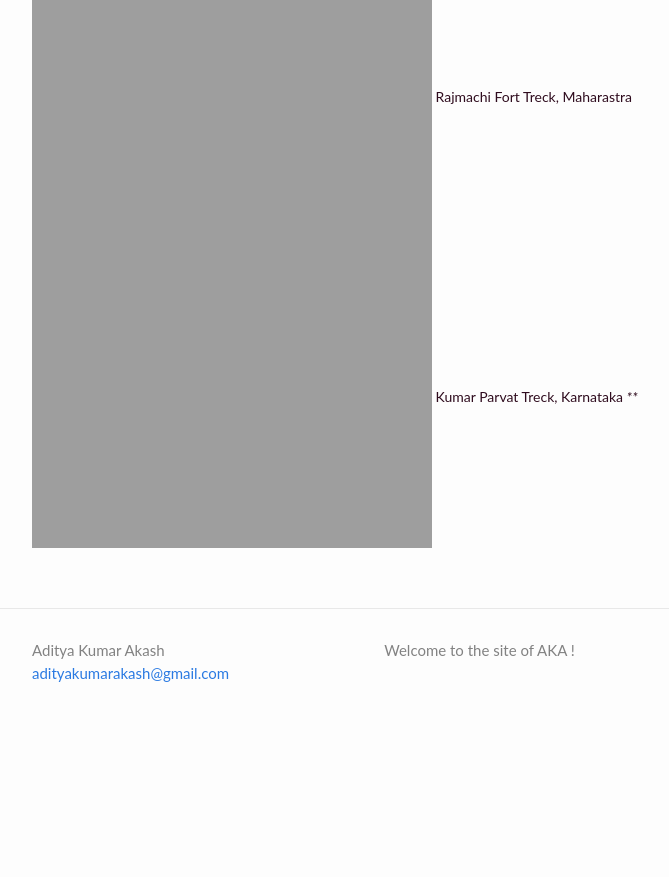
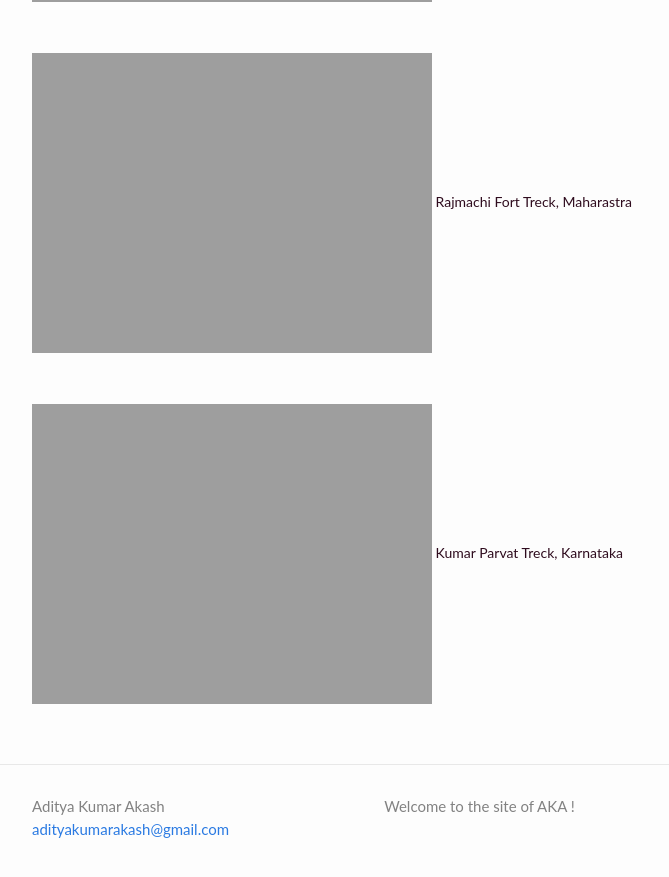
Before and after one commit to adityakumarakash/adityakumarakash.github.io, a Jekyll site: the page built from personal.md, in a window 1280 px wide and 900 px high, scrolled down 1450 px. Shown: the top 877 px of the window, without its empty margins (268-937 px from the left). Built offline with Jekyll 4.4.1, drawn with Linux system fonts in a browser that asks for light colours; before the commit the page ends 2194 px from its top, so only the background shows below that.

Commit message:
Update personal.md

```diff
--- a/personal.md
+++ b/personal.md
@@ -19,20 +19,22 @@ I am passionate about yoga and hiking. Helps me enjoy a balanced life :relaxed:.
 ![Yoga](https://adityakumarakash.github.io/img/headstand.jpg)
 Krabi, Thailand
 
-****
+<br>
 
 ![Harz](https://adityakumarakash.github.io/img/Harz.JPG)
 Harz Mountains, Germany
 
-****
+<br>
 
 ![Treck](https://adityakumarakash.github.io/img/Sylt.JPG)
 Sylt, Germany
 
-****
+<br>
 
 ![Rajmachi](https://adityakumarakash.github.io/img/Rajmachi.jpg)
 Rajmachi Fort Treck, Maharastra
+
+<br>
+
 ![KumarParvat](https://adityakumarakash.github.io/img/krparvat.JPG)
 Kumar Parvat Treck, Karnataka
-****
```
